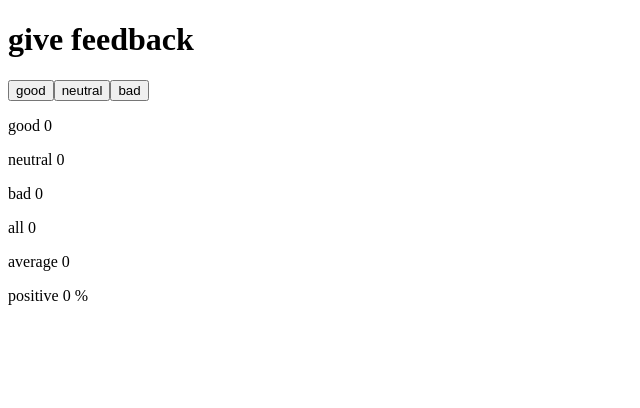
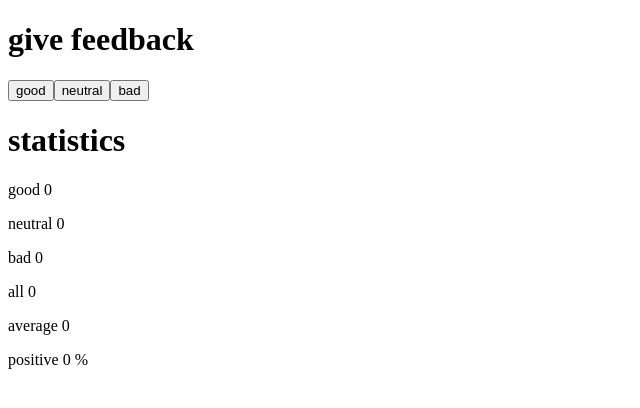
Before and after one commit to VitorApolonio/fullstackopen_exercises, a React (Vite) app in the folder part1/unicafe/: page / in a window 1280 px wide. Shown: the top 408 px of the page, without its empty margins (0-640 px from the left). Built offline with nearby package versions, Linux system fonts and the light colour scheme.

Commit message:
add missing statistics text

```diff
--- a/part1/unicafe/src/App.jsx
+++ b/part1/unicafe/src/App.jsx
@@ -28,6 +28,7 @@ const App = () => {
       <button onClick={addGoodFb}>good</button>
       <button onClick={addNeutralFb}>neutral</button>
       <button onClick={addBadFb}>bad</button>
+      <h1>statistics</h1>
       <Counter text='good' count={good} />
       <Counter text='neutral' count={neutral} />
       <Counter text='bad' count={bad} />
```
